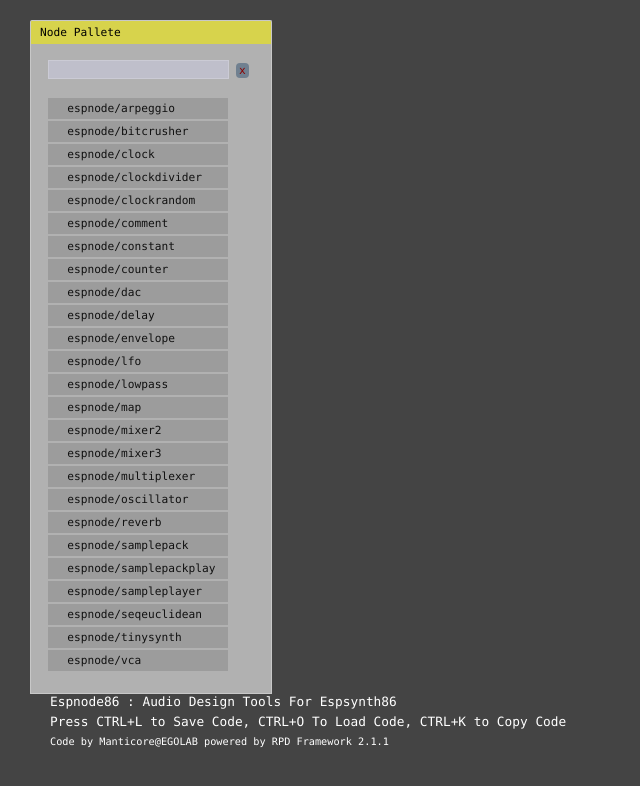
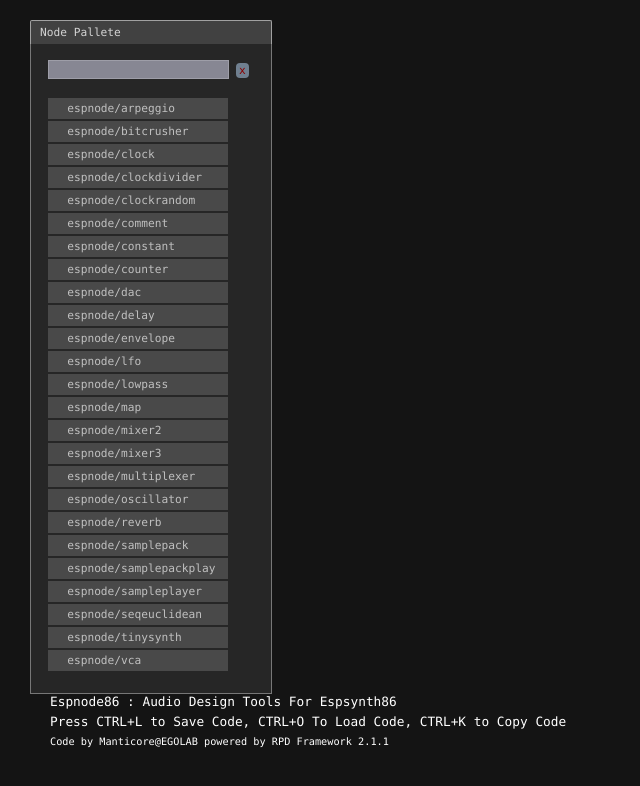
Before and after one commit to esptiny86/espnode86, a plain HTML site: page index.html in a window 1280 px wide. Shown: the whole page, without its empty margins (0-640 px from the left). Drawn offline with Linux system fonts and the light colour scheme.

Commit message:
default dark

```diff
--- a/css/rpd-dark.css
+++ b/css/rpd-dark.css
@@ -173,7 +173,7 @@
     font-family: 'PT Mono', 'Andale Mono', 'Fira mono', 'Menlo', sans-serif;
     font-size: 0.7em;
     color: #c0c0c0;
-    background-color: #444;
+    background-color: #141414;
     margin: 0;
 }
 
@@ -207,7 +207,7 @@
 }
 
 .rpd-node .rpd-title {
-    background-color: #656565;
+    background-color: #414141;
     padding: 3px 5px;
     color: #eee;
 }
@@ -437,7 +437,7 @@
     border-width: 0px 1px 1px 1px;
     /* border-radius: 0 0 4px 4px; */
     border-style: solid;
-    background-color: #4b4b4b;
+    background-color: #262626;
     background-clip: border-box;
 }
 
--- a/index.html
+++ b/index.html
@@ -63,7 +63,7 @@
         <script src="js/espexport.js"></script>
 
         <link rel="stylesheet" href="css/espnode.css"></style>
-        <link id="theme_css" rel="stylesheet" href="css/rpd-pink.css"></style>
+        <link id="theme_css" rel="stylesheet" href="css/rpd-dark.css"></style>
 
     </head>
 
```
